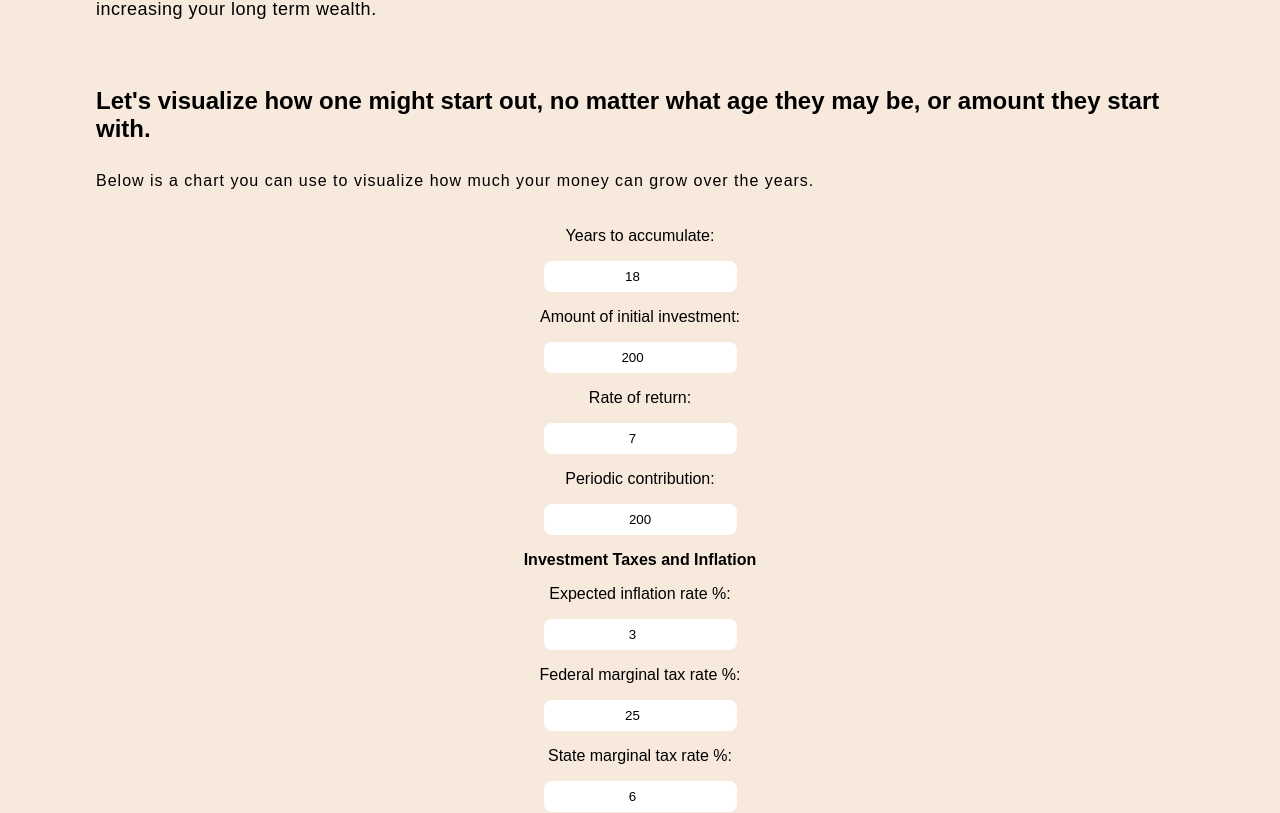
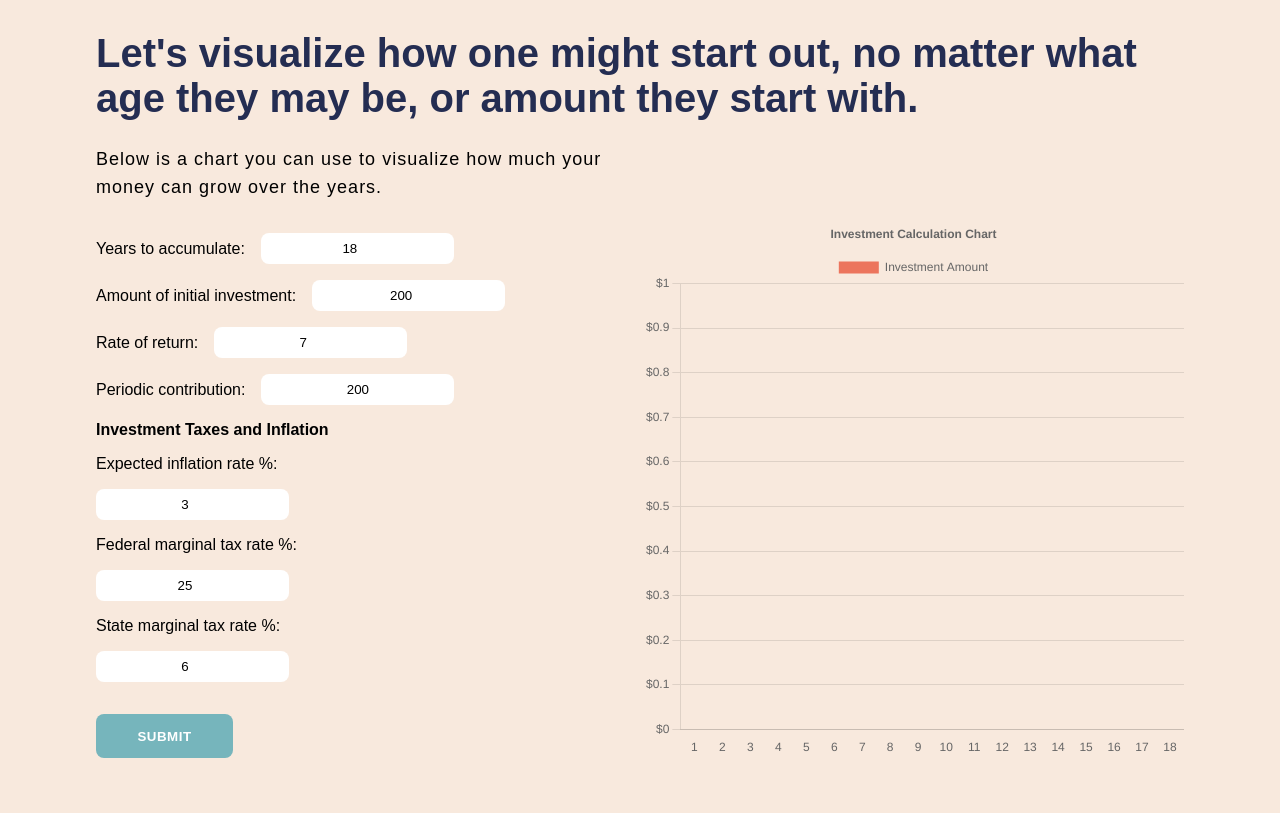
Before and after one commit to nyrellcl/react-challenge-budget-app, a Next.js app: page /Investing in a window 1280 px wide. Shown: the part 1111-1924 px from the top of the page. Built offline with nearby package versions, Linux system fonts and the light colour scheme.

Commit message:
edit bar chart section and form

```diff
--- a/src/styles/investing-sass/investing.css
+++ b/src/styles/investing-sass/investing.css
@@ -37,6 +37,7 @@
 }
 .visualize-section__content h3 {
   font-size: 1.5rem;
+  color: #242D52;
 }
 .visualize-section__content p {
   padding: 0 0 1rem 0;
@@ -80,7 +81,8 @@
   width: 40%;
   margin: 2rem auto;
   cursor: pointer;
-  padding: 0.5rem;
+  width: 8.5625rem;
+  height: 2.75rem;
   transition: all 250ms linear;
 }
 .data-chart__form .data-submit:hover {
@@ -90,6 +92,10 @@
 }
 
 @media only screen and (min-width: 968px) {
+  p {
+    font-size: 1.125rem;
+    width: 50%;
+  }
   .investing-section {
     height: 50vh;
   }
@@ -107,9 +113,7 @@
   }
   .investing-section__intro p {
     padding: 2rem 0 0 0;
-    width: 50%;
     text-align: left;
-    font-size: 1.25rem;
   }
   .investing-content {
     position: relative;
@@ -119,14 +123,33 @@
     font-size: 2.5rem;
     line-height: 3.5rem;
   }
-  .investing-content__card p {
-    width: 50%;
-    font-size: 1.125rem;
-  }
   .investing-content__card__image {
     position: absolute;
     width: 50%;
     top: 15%;
     right: -2.5%;
   }
+  .visualize-section__content h3 {
+    font-size: 2.5rem;
+  }
+  .data-chart {
+    position: relative;
+  }
+  .data-chart canvas {
+    height: 500px;
+    width: 500px;
+    position: absolute;
+    top: 0;
+    right: 0;
+  }
+  .data-chart__form fieldset {
+    flex-direction: row;
+  }
+  .data-chart__form .data-submit {
+    margin: 2rem 0;
+  }
+  .data-chart__form .tax-rates {
+    flex-direction: column;
+    align-items: flex-start;
+  }
 }/*# sourceMappingURL=investing.css.map */
--- a/src/styles/investing-sass/investing.scss
+++ b/src/styles/investing-sass/investing.scss
@@ -42,6 +42,7 @@
   &__content {
     h3 {
       font-size: rem(24);
+      color: $heading;
     }
     p {
       padding: 0 0 1rem 0;
@@ -89,7 +90,8 @@
       width: 40%;
       margin: 2rem auto;
       cursor: pointer;
-      padding: 0.5rem;
+      width: rem(137);
+      height: rem(44);
       transition: all 250ms linear;
       &:hover {
         background-color: transparent;
@@ -101,6 +103,10 @@
 }
 
 @media only screen and (min-width: 968px) {
+  p {
+    font-size: rem(18);
+    width: 50%;
+  }
   .investing-section {
     height: 50vh;
     &__intro {
@@ -116,9 +122,7 @@
       }
       p {
         padding: 2rem 0 0 0;
-        width: 50%;
         text-align: left;
-        font-size: rem(20);
       }
     }
   }
@@ -131,10 +135,6 @@
         font-size: rem(40);
         line-height: 3.5rem;
       }
-      p {
-        width: 50%;
-        font-size: rem(18);
-      }
       &__image {
         position: absolute;
         width: 50%;
@@ -143,4 +143,35 @@
       }
     }
   }
+
+  .visualize-section {
+    &__content {
+      h3 {
+        font-size: rem(40);
+      }
+    }
+  }
+
+  .data-chart {
+    position: relative;
+    canvas {
+      height: 500px;
+      width: 500px;
+      position: absolute;
+      top: 0;
+      right: 0;
+    }
+    &__form {
+      fieldset {
+        flex-direction: row;
+      }
+      .data-submit {
+        margin: 2rem 0;
+      }
+      .tax-rates {
+        flex-direction: column;
+        align-items: flex-start;
+      }
+    }
+  }
 }
```
Also changed, not shown: 1 other file (tests, documents, lock files or other folders).
